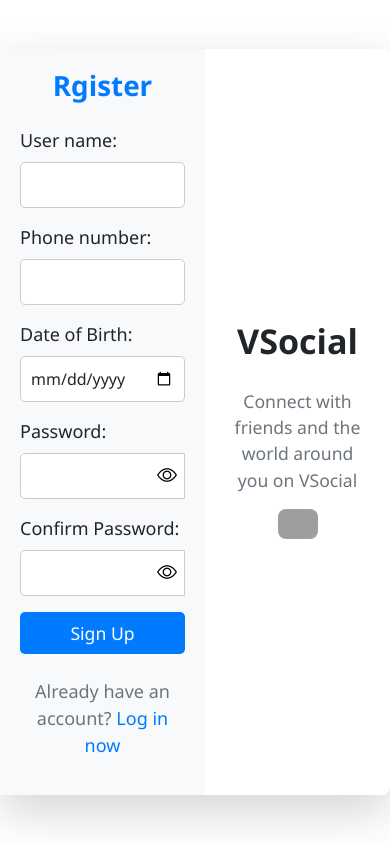
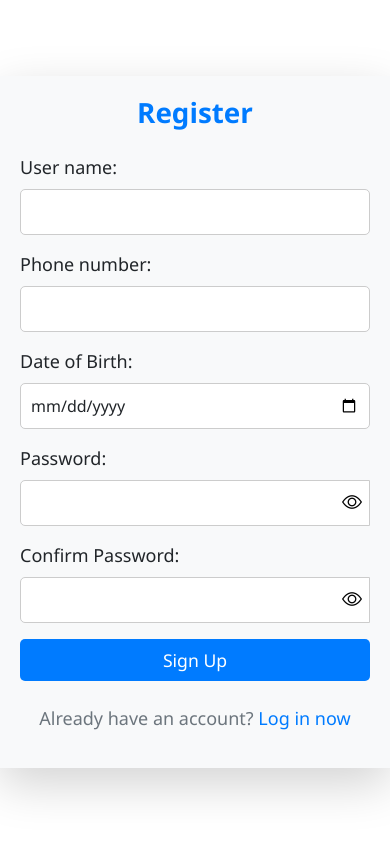
Before and after one commit to HoangThuy0105/VSocial, a Vue app: page /register in a window 390 px wide. Built offline with nearby package versions, Linux system fonts and the light colour scheme; grey boxes are pictures that could not be loaded.

Commit message:
updated register

```diff
--- a/src/views/auth/ForgotPage.vue
+++ b/src/views/auth/ForgotPage.vue
@@ -1,8 +1,8 @@
 <template>
   <div class="container d-flex justify-content-center align-items-center vh-100">
-  <div class="card p-4 shadow-sm" style="max-width: 550px; width: 100%;">
-    <h2 class="text-primary    mb-3">Find Your Account</h2>
-    <p class="text-muted   mb-4">
+  <div class="card p-4 shadow-sm shadow-lg" style="max-width: 550px; width: 100%;">
+    <h2 class="text-primary mb-3">Find Your Account</h2>
+    <p class="text-muted mb-4">
       Please enter your phone number to search for your account.
     </p>
 
--- a/src/views/auth/RegisterPage.vue
+++ b/src/views/auth/RegisterPage.vue
@@ -1,96 +1,51 @@
 <template>
   <div class="register-container">
-    <div class="register-content shadow-lg">
-      <div class="register-form">
-        <h1 class="text-center mb-4 text-primary fw-bold">Rgister</h1>
+    <div class="row register-content shadow-lg">
+      <!-- Register Form Section -->
+      <div class="col-12 col-md-6 register-form">
+        <h1 class="text-center mb-4 text-primary fw-bold">Register</h1>
         <form @submit.prevent="handleRegister">
-          <!-- Tên đăng nhập -->
+          <!-- Username -->
           <div class="mb-3">
-            <label for="username"  class="form-label">User name:</label>
-            <input
-              v-model="username"
-              type="text"
-              id="username"
-              required
-              class="form-control"
-            />
+            <label for="username" class="form-label">User name:</label>
+            <input v-model="username" type="text" id="username" required class="form-control" />
           </div>
 
-          <!-- Số điện thoại -->
+          <!-- Phone Number -->
           <div class="mb-3">
-            <label for="phone"  class="form-label">Phone number:</label>
-            <input
-              v-model="phone"
-              type="tel"
-              id="phone"
-              required
-              class="form-control"
-            />
+            <label for="phone" class="form-label">Phone number:</label>
+            <input v-model="phone" type="tel" id="phone" required class="form-control" />
           </div>
 
-          <!-- Ngày sinh -->
+          <!-- Date of Birth -->
           <div class="mb-3">
-            <label for="dob "  class="form-label">Date of Birth:</label>
-            <input
-              v-model="dob"
-              type="date"
-              id="dob"
-              required
-              class="form-control"
-            />
+            <label for="dob" class="form-label">Date of Birth:</label>
+            <input v-model="dob" type="date" id="dob" required class="form-control" />
           </div>
 
-          <!-- Mật khẩu -->
+          <!-- Password -->
           <div class="mb-3">
-            <label for="password"  class="form-label">Password:</label>
+            <label for="password" class="form-label">Password:</label>
             <div class="input-group">
-              <input
-                v-model="password"
-                :type="showPassword ? 'text' : 'password'"
-                id="password"
-                required
-                class="form-control"
-              />
-              <button
-                type="button"
-                class="btn-transparent position-absolute top-50 end-0 translate-middle-y"
-                @click="togglePasswordVisibility"
-              >
-                <i
-                  :class="showPassword ? 'bi bi-eye-slash' : 'bi bi-eye p-2'"
-                  class="fs-5"
-                ></i>
+              <input v-model="password" :type="showPassword ? 'text' : 'password'" id="password" required class="form-control" />
+              <button type="button" class="btn-transparent position-absolute top-50 end-0 translate-middle-y" @click="togglePasswordVisibility">
+                <i :class="showPassword ? 'bi bi-eye-slash' : 'bi bi-eye p-2'" class="fs-5"></i>
               </button>
             </div>
           </div>
 
-          <!-- Nhắc lại mật khẩu -->
+          <!-- Confirm Password -->
           <div class="mb-3">
-            <label for="confirmPassword"  class="form-label">Confirm Password:</label>
+            <label for="confirmPassword" class="form-label">Confirm Password:</label>
             <div class="input-group">
-              <input
-                v-model="confirmPassword"
-                :type="showConfirmPassword ? 'text' : 'password'"
-                id="confirmPassword"
-                required
-                class="form-control"
-              />
-              <button
-                type="button"
-                class="btn-transparent position-absolute top-50 end-0 translate-middle-y"
-                @click="toggleConfirmPasswordVisibility"
-              >
-                <i
-                  :class="
-                    showConfirmPassword ? 'bi bi-eye-slash' : 'bi bi-eye p-2'
-                  "
-                  class="fs-5"
-                ></i>
+              <input v-model="confirmPassword" :type="showConfirmPassword ? 'text' : 'password'" id="confirmPassword" required class="form-control" />
+              <button type="button" class="btn-transparent position-absolute top-50 end-0 translate-middle-y" @click="toggleConfirmPasswordVisibility">
+                <i :class="showConfirmPassword ? 'bi bi-eye-slash' : 'bi bi-eye p-2'" class="fs-5"></i>
               </button>
             </div>
           </div>
 
-          <button type="submit" class="btn btn-primary w-100 py-2 form-label" >
+          <button type="submit" class="btn btn-primary w-100 py-2 form-label">
             Sign Up
           </button>
           <p v-if="authError" class="error text-danger mt-2">{{ authError }}</p>
@@ -99,15 +54,13 @@
         <div class="text-center mt-3">
           <p class="text-muted">
             Already have an account?
-            <a href="/login" class="text-primary text-decoration-none"
-              >Log in now</a
-            >
+            <a href="/login" class="text-primary text-decoration-none">Log in now</a>
           </p>
         </div>
       </div>
 
-      <div class="register-image text-center">
-
+      <!-- Register Image Section -->
+      <div class="col-md-6 d-none d-md-flex register-image text-center">
         <h1 class="display-4 text-dark mb-3 fw-bold mt-3">VSocial</h1>
         <p class="slogan">
           Connect with friends and the world around you on VSocial
@@ -117,6 +70,7 @@
     </div>
   </div>
 </template>
+
 <script>
 import { mapActions, mapGetters } from "vuex";
 
@@ -127,9 +81,8 @@ export default {
       username: "",
       password: "",
       confirmPassword: "",
-      // email: '',
       phone: "",
-      dob: "", //ngày tháng năm sinh
+      dob: "",
       showPassword: false,
       showConfirmPassword: false,
     };
@@ -160,7 +113,14 @@ export default {
   },
 };
 </script>
+
 <style scoped>
+html,
+body {
+  height: 100%;
+  overflow: hidden;
+  margin: 0;
+}
 .register-container {
   display: flex;
   justify-content: center;
@@ -178,18 +138,16 @@ export default {
 }
 
 .register-form {
-  flex: 1;
   padding: 20px;
   background-color: #f8f9fa;
 }
 
 .register-image {
-  flex: 1;
   display: flex;
+  flex-direction: column;
   align-items: center;
   justify-content: center;
   padding: 20px;
-  border-radius: 0 8px 8px 0;
 }
 
 .register-image img {
@@ -202,10 +160,6 @@ h2 {
   font-size: 1.8rem;
   color: #007bff;
   text-align: center;
-}
-
-.mb-3 {
-  margin-bottom: 1rem;
 }
 
 .form-control {
@@ -256,16 +210,6 @@ h2 {
   font-size: 0.9rem;
   color: red;
 }
-.register-image {
-  display: flex;
-  flex-direction: column;
-  align-items: center;
-  justify-content: center;
-  padding: 20px;
-}
-
-
-
 
 .register-image .slogan {
   font-size: 1.1rem;
@@ -273,5 +217,4 @@ h2 {
   margin-top: 10px;
   text-align: center;
 }
-
 </style>
```
